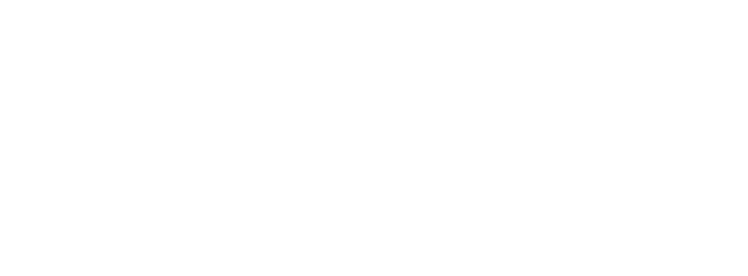
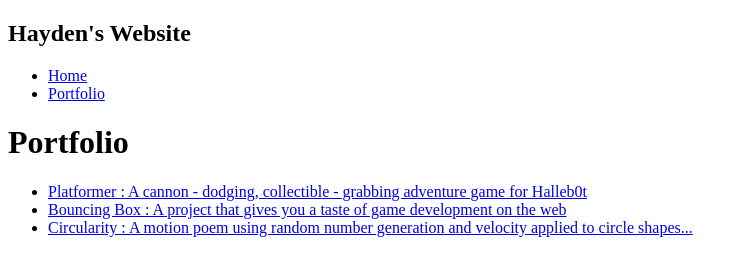
Before and after one commit to HaydenGold/HaydenGold.github.io, a plain HTML site: page portfolio.html in a window 1280 px wide. Shown: the whole page, without its empty margins (0-748 px from the left). Drawn offline with Linux system fonts and the light colour scheme.

Commit message:
add portfolio.html file

```diff
--- a/portfolio.html
+++ b/portfolio.html
@@ -1,11 +1,32 @@
 <!DOCTYPE HTML>
 <html>
     <head>
+        <title>Hayden's Website</title>
     </head>
 
     <body>
       <div id="all-contents">
-
+        <nav>
+            <h1>Hayden's Website</h1>
+            <ul id="nav-ul">
+                <li class="nav-li">
+                <a class="nav-a" href="index.html">Home</a>
+                </li>
+                <li class="nav-li">
+                    <a class="nav-a" href="portfolio.html">Portfolio</a>
+                </li>
+            </ul>
+        </nav>
+        <main>
+            <div class="content">
+                <h1>Portfolio</h1>
+                <ul id="portfolio">
+                    <li><a href="projects/platformer/">Platformer : A cannon - dodging, collectible - grabbing adventure game for Halleb0t</a></li>
+                     <li><a href="projects/bouncing-box/">Bouncing Box : A project that gives you a taste of game development on the web </a></li>
+                    <li><a href="projects/circularity/">Circularity : A motion poem using random number generation and velocity applied to circle shapes...</a></li>
+                </ul>
+            </div>
+        </main>
       </div>
     </body>
 </html>
```
